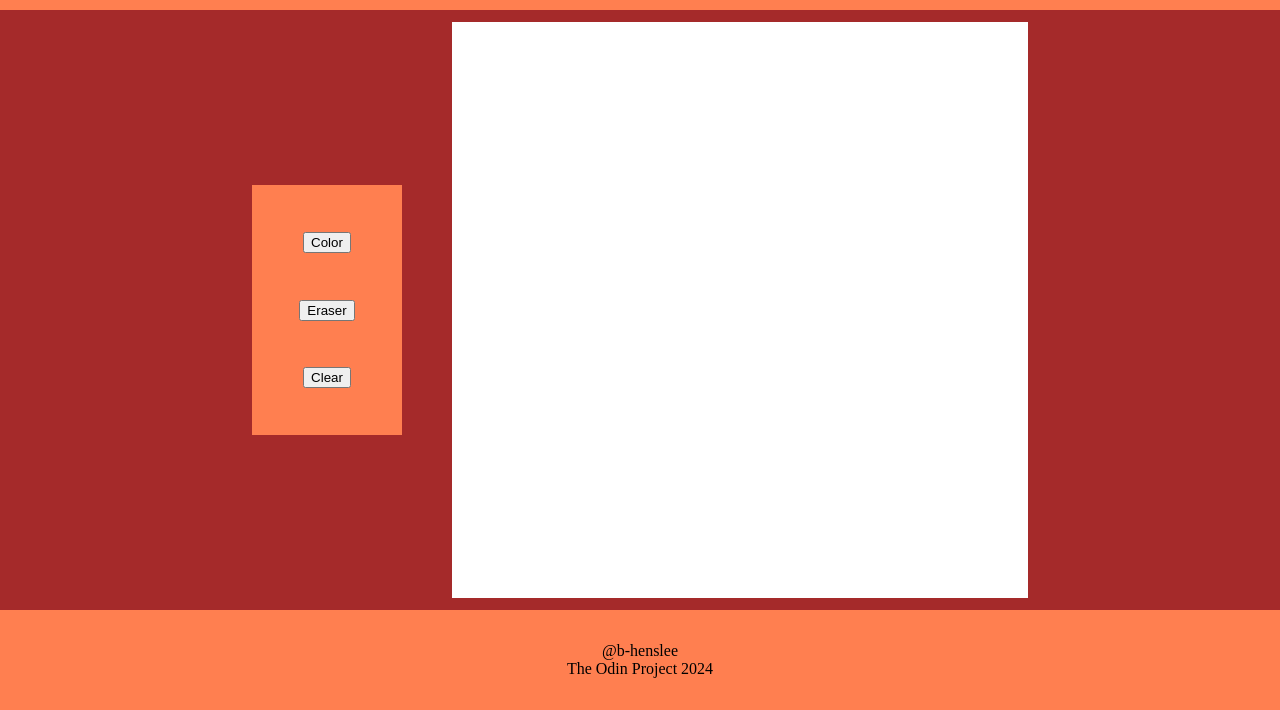
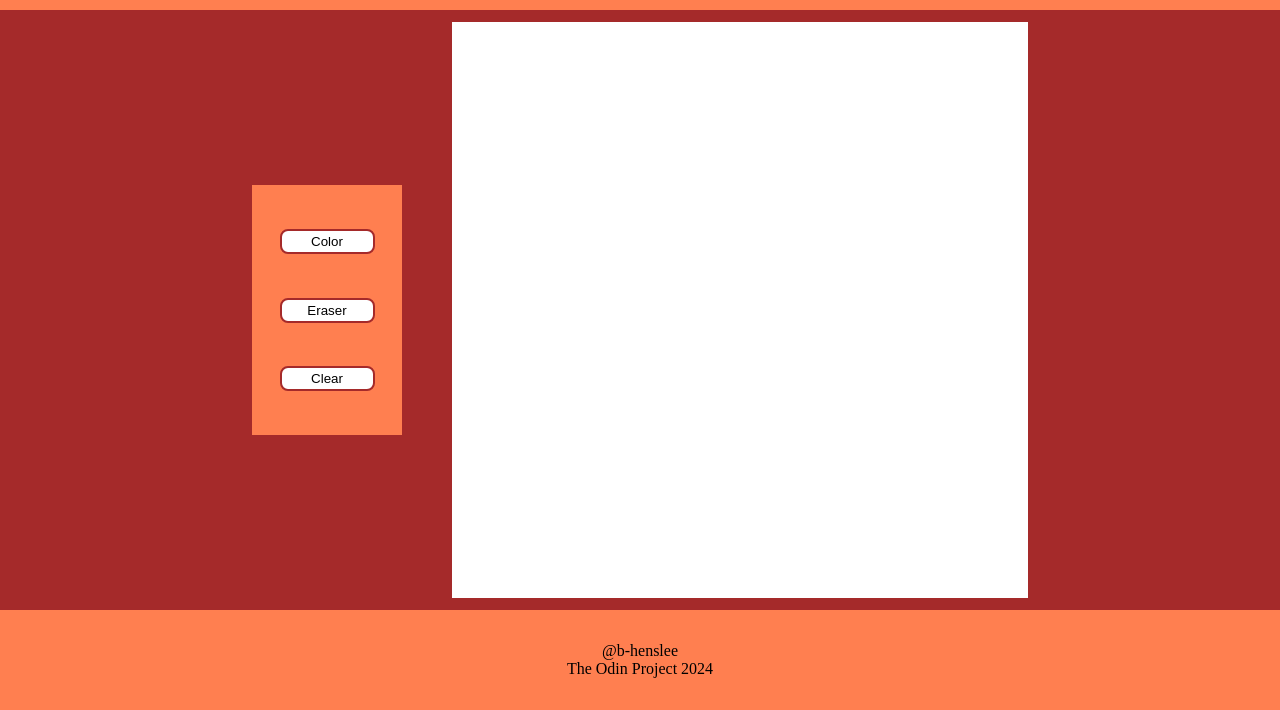
Before and after one commit to B-Henslee/top-etch, a plain HTML site: page index.html in a window 1280 px wide. Shown: the part 90-800 px from the top of the page. Drawn offline with Linux system fonts and the light colour scheme.

Commit message:
Create style for button click

```diff
--- a/style.css
+++ b/style.css
@@ -11,6 +11,17 @@ p, a{
     text-decoration: none;
     color: black;
     margin: 0;
+}
+button {
+    background-color: white;
+    border: 2px solid brown;
+    border-radius: 8px;
+    height: 25px;
+    width: 95px;
+}
+button:active {
+    background-color: rgba(255, 255, 255, 0.76);
+    transform: translateY(2px);
 }
 .hero {
     background-color: coral;
```
